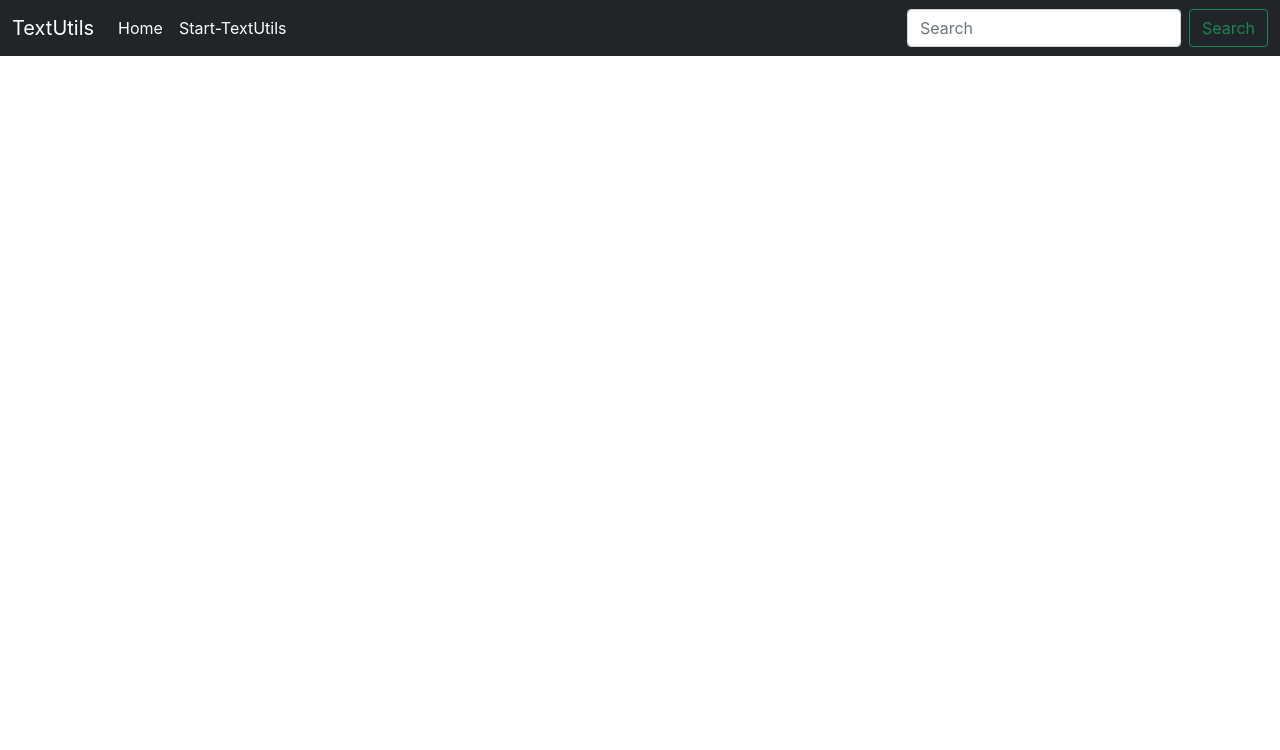
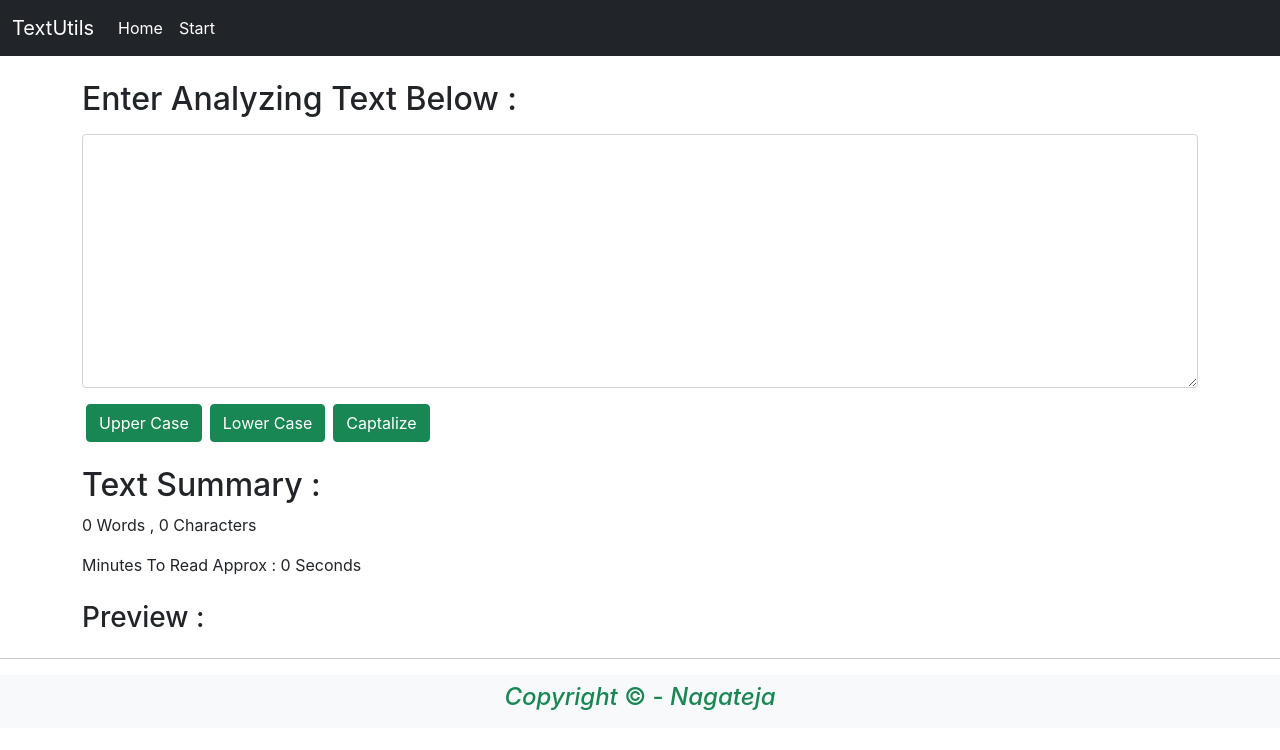
Before and after one commit to teja2004/My-Start-React-Application, a React (Create React App) app: page / in a window 1280 px wide. Shown: the top 750 px of the page. Built offline with nearby package versions, Linux system fonts and the light colour scheme.

Commit message:
A Very Basic React Application - TextUtilis Done.

```diff
--- a/public/index.html
+++ b/public/index.html
@@ -28,7 +28,7 @@
       work correctly both with client-side routing and a non-root public URL.
       Learn how to configure a non-root public URL by running `npm run build`.
     -->
-    <title>Start - textUtilis</title>
+    <title>TextUtilis | Very Basic React Application</title>
   </head>
   <body>
     <noscript>You need to enable JavaScript to run this app.</noscript>
--- a/src/App.js
+++ b/src/App.js
@@ -1,12 +1,17 @@
 // import logo from './logo.svg';
 import "./App.css";
 import Nav from "./Components/Nav.js";
+import TextForm from "./Components/TextForm";
+import Footer from "./Components/Footer";
 
 // let a = 100;
 function App() {
   return (
     <>
-      <Nav title ={"TextUtils"} start={"Start-TextUtils"}/>
+      <Nav title ={"TextUtils"} start={"Start"}/>
+      <TextForm head={"Enter Analyzing Text Below : "}/>
+      <hr/>
+      <Footer/>
     </>
   );
 }
--- /dev/null
+++ b/src/Components/Footer.js
@@ -0,0 +1,12 @@
+import React from "react";
+
+function Footer(){
+    return (
+        <>
+            <div className="w-100 h-25 text-center py-2 bg-light text-success">
+                <h4><i>Copyright</i> &copy; - <i>Nagateja</i></h4>
+            </div>
+        </>
+    );
+}
+export default Footer;
--- a/src/Components/Nav.js
+++ b/src/Components/Nav.js
@@ -33,17 +33,6 @@ function Nav(props) {
                 </a>
               </li>
             </ul>
-            <form className="d-flex">
-              <input
-                className="form-control me-2"
-                type="search"
-                placeholder="Search"
-                aria-label="Search"
-              />
-              <button className="btn btn-outline-success" type="submit">
-                Search
-              </button>
-            </form>
           </div>
         </div>
       </nav>
--- /dev/null
+++ b/src/Components/TextForm.js
@@ -0,0 +1,83 @@
+import React, { useState } from "react";
+
+function TextForm(props) {
+  const [text, setText] = useState("");
+  function changeToUpper() {
+    let upperText = text.toUpperCase();
+    setText(upperText);
+    // console.log(`Changed Text : ${text} , To : ${upperText}`);
+  }
+
+  function changeToLower() {
+    let lowerText = text.toLowerCase();
+    setText(lowerText);
+  }
+
+  function changeToCaptalize() {
+    let lower = text.toLowerCase();
+    let captial = lower.charAt(0).toUpperCase();
+    setText(lower.replace(lower[0], captial));
+  }
+
+  function handleChange(event) {
+    setText(event.target.value);
+  }
+  return (
+    <>
+      <div className="container my-4">
+        <div className="mb-3">
+          <h2 className="mb-3">{props.head}</h2>
+          <textarea
+            className="form-control"
+            value={text}
+            onChange={handleChange}
+            id="textArea"
+            rows="10"
+          ></textarea>
+        </div>
+        <div className="flex">
+          <button
+            type="button"
+            className="btn btn-success mx-1"
+            onClick={changeToUpper}
+          >
+            Upper Case
+          </button>
+          <button
+            type="button"
+            className="btn btn-success mx-1"
+            onClick={changeToLower}
+          >
+            Lower Case
+          </button>
+          <button
+            type="button"
+            className="btn btn-success mx-1"
+            onClick={changeToCaptalize}
+          >
+            Captalize
+          </button>
+        </div>
+        <div className="my-4">
+          <h2>Text Summary : </h2>
+          <p>
+            {text === "" ? 0 : text.split(" ").length} Words , {text.length}{" "}
+            Characters
+          </p>
+          <p>
+            Minutes To Read {"Approx"} : {text === "" ? 0 : 0.08 * text.length}{" "}
+            {"Seconds"}
+          </p>
+        </div>
+        <div className="my-4">
+          <h3>Preview : </h3>
+          <p>
+            <i>{text}</i>
+          </p>
+        </div>
+      </div>
+    </>
+  );
+}
+
+export default TextForm;
```
